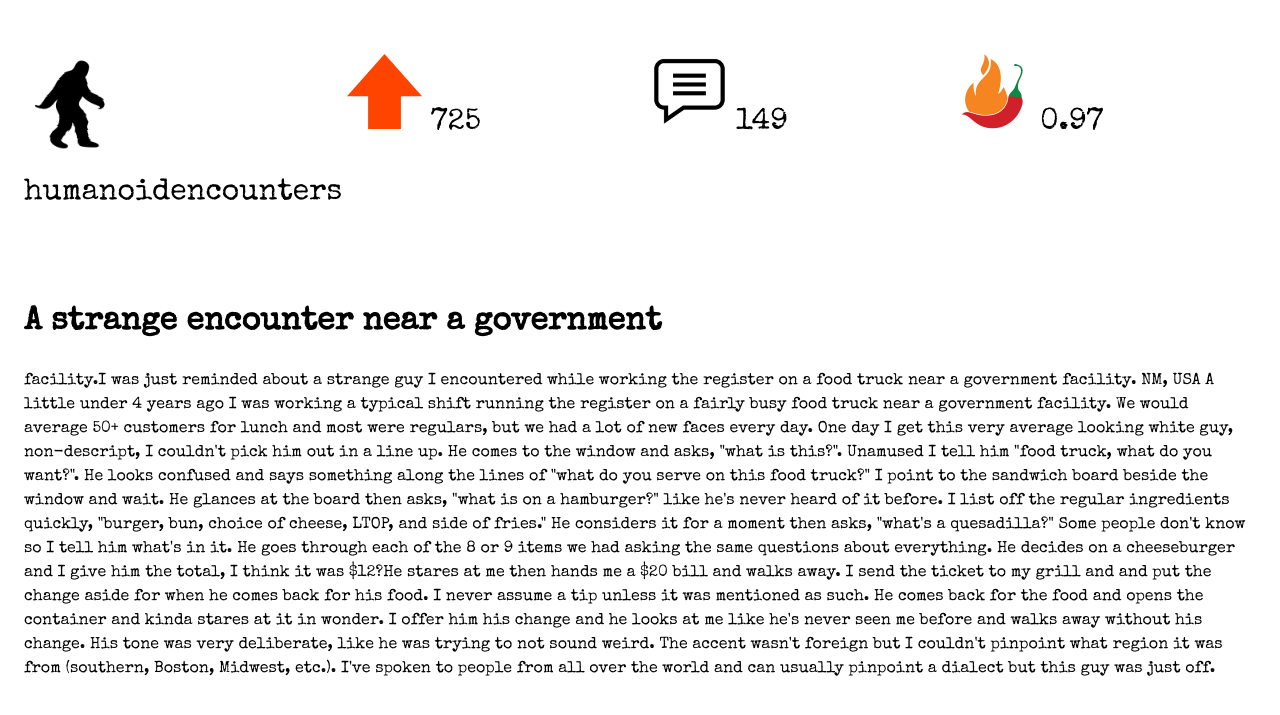
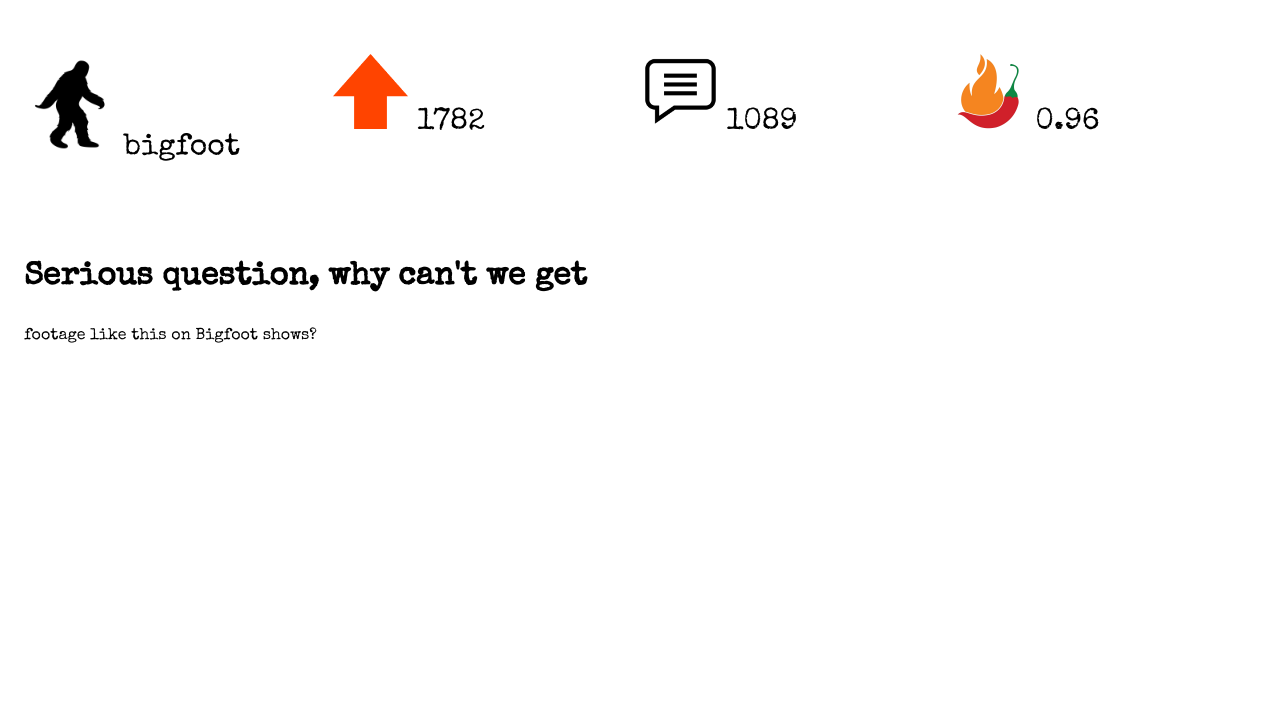
Before and after one commit to thisweekinredacted/thisweekinredacted.github.io, a Jekyll site: the page pages/top3.html, which Jekyll copies as it is, in a window 1280 px wide. Shown: the top 715 px of the page. Built offline with Jekyll 4.4.1, drawn with Linux system fonts in a browser that asks for light colours.

Commit message:
Update weekly pages

```diff
--- a/pages/top3.html
+++ b/pages/top3.html
@@ -8,20 +8,14 @@
     </head>
     <body>
         <div class="c-methods">
-            <p class="c-methods_bio"><img src="cryptozoology.png" width="100" height="100">humanoidencounters</p>
-            <p class="c-methods_che"><img src="upvote.png" width="75" height="75"> 725</p>
-            <p class="c-methods_rad"><img src="comment.png" width="75" height="75"> 149</p>
-            <p class="c-methods_psy"><img src="spice.png" width="75" height="75"> 0.97</p>
+            <p class="c-methods_bio"><img src="cryptozoology.png" width="100" height="100">bigfoot</p>
+            <p class="c-methods_che"><img src="upvote.png" width="75" height="75"> 1782</p>
+            <p class="c-methods_rad"><img src="comment.png" width="75" height="75"> 1089</p>
+            <p class="c-methods_psy"><img src="spice.png" width="75" height="75"> 0.96</p>
         </div>
         <div>
-            <h1>A strange encounter near a government </h1>
-            <p>facility.I was just reminded about a strange guy I encountered while working the register on a food truck near a government facility. NM, USA
-A little under 4 years ago I was working a typical shift running the register on a fairly busy food truck near a government facility. We would average 50+ customers for lunch and most were regulars, but we had a lot of new faces every day.
-One day I get this very average looking white guy, non-descript, I couldn't pick him out in a line up. He comes to the window and asks, "what is this?". Unamused I tell him "food truck, what do you want?". He looks confused and says something along the lines of "what do you serve on this food truck?" I point to the sandwich board beside the window and wait. He glances at the board then asks, "what is on a hamburger?" like he's never heard of it before.
-I list off the regular ingredients quickly, "burger, bun, choice of cheese, LTOP, and side of fries." He considers it for a moment then asks, "what's a quesadilla?" Some people don't know so I tell him what's in it.
-He goes through each of the 8 or 9 items we had asking the same questions about everything. He decides on a cheeseburger and I give him the total, I think it was $12?He stares at me then hands me a $20 bill and walks away. I send the ticket to my grill and and put the change aside for when he comes back for his food. I never assume a tip unless it was mentioned as such.
-He comes back for the food and opens the container and kinda stares at it in wonder. I offer him his change and he looks at me like he's never seen me before and walks away without his change.
-His tone was very deliberate, like he was trying to not sound weird. The accent wasn't foreign but I couldn't pinpoint what region it was from (southern, Boston, Midwest, etc.). I've spoken to people from all over the world and can usually pinpoint a dialect but this guy was just off.</p>
+            <h1>Serious question, why can't we get </h1>
+            <p>footage like this on Bigfoot shows?</p>
         </div>
     </body>
     </html>
```
Also changed, not shown: _posts/2024-03-31-podcast-0.markdown (added, +14 -0 lines), pages/top1.html (+5 -5 lines), pages/top2.html (+4 -4 lines), pages/top4.html (+6 -8 lines).
